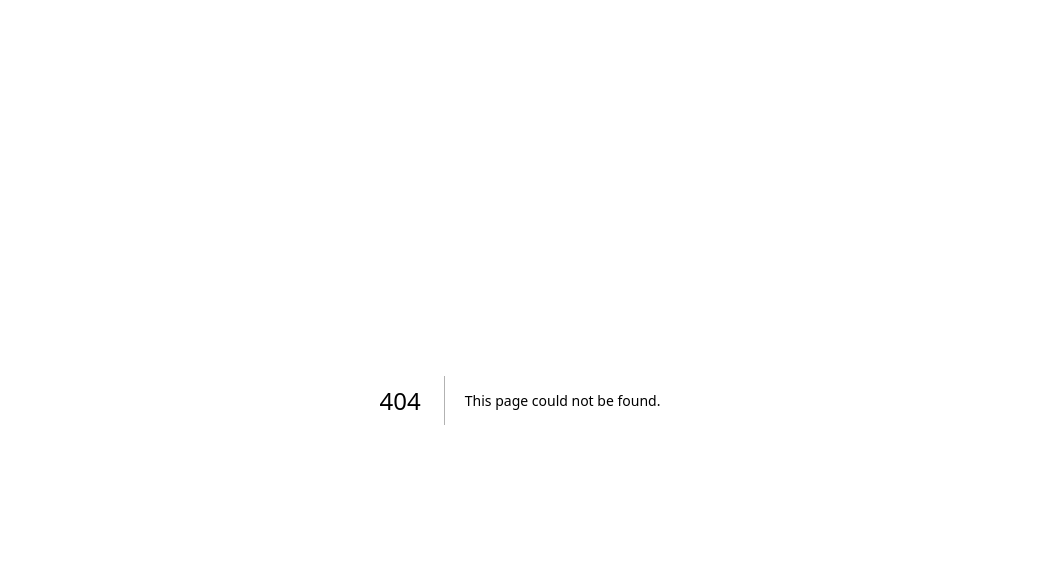
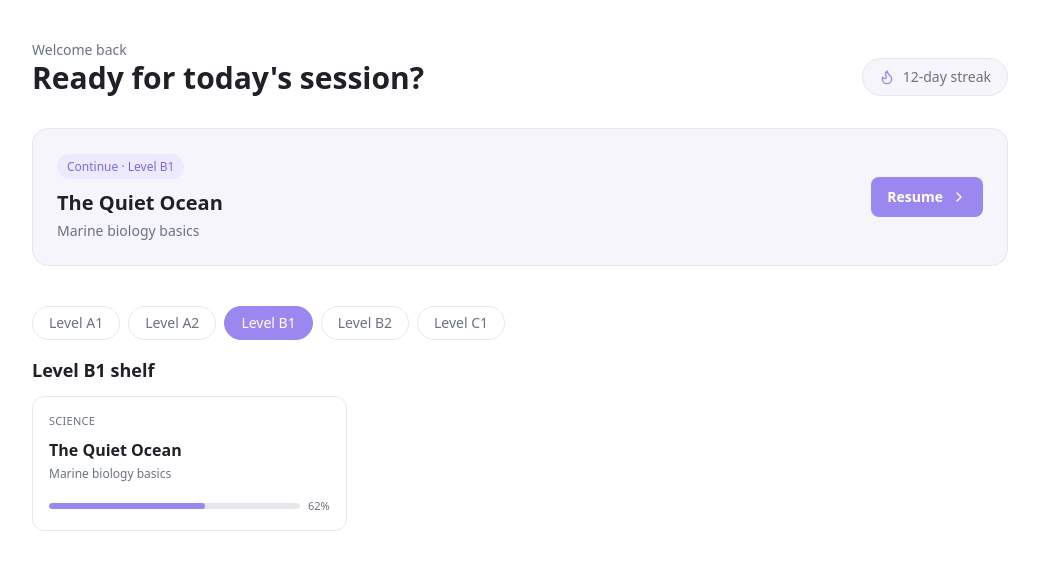
Before and after one commit to maramdjaballah56-create/read-to-speak, a Next.js app: page /dashboard in a window 1280 px wide. Before the commit this address had no page. Shown: the top 570 px of the page, without its empty margins (120-1159 px from the left). Built offline with nearby package versions, Linux system fonts and the light colour scheme.

Commit message:
Create page.tsx

```diff
--- /dev/null
+++ b/app/dashboard/page.tsx
@@ -0,0 +1,112 @@
+"use client";
+
+import { useMemo, useState } from "react";
+import { Flame, BookOpen, ChevronRight, Trophy } from "lucide-react";
+
+type Level = "A1" | "A2" | "B1" | "B2" | "C1";
+
+interface Unit {
+  id: string;
+  title: string;
+  theme: string;
+  level: Level;
+  category: string;
+  progress: number;
+  minutes: number;
+}
+
+const LEVELS: Level[] = ["A1", "A2", "B1", "B2", "C1"];
+
+const MOCK_UNITS: Unit[] = [
+  { id: "u1", title: "The Quiet Ocean", theme: "Marine biology basics", level: "B1", category: "Science", progress: 62, minutes: 14 },
+  { id: "u2", title: "Ordering at a Café", theme: "Everyday conversation", level: "A2", category: "Everyday", progress: 100, minutes: 9 },
+  { id: "u3", title: "The Fox Who Learned Patience", theme: "Children's story", level: "A1", category: "Story", progress: 20, minutes: 7 },
+  { id: "u4", title: "Why Cities Flood", theme: "Climate & infrastructure", level: "B2", category: "Podcast", progress: 0, minutes: 18 },
+  { id: "u5", title: "Negotiating a Raise", theme: "Workplace English", level: "C1", category: "Everyday", progress: 0, minutes: 16 },
+];
+
+export default function Dashboard() {
+  const [activeLevel, setActiveLevel] = useState<Level>("B1");
+  const streakDays = 12;
+
+  const unitsForLevel = useMemo(
+    () => MOCK_UNITS.filter((u) => u.level === activeLevel),
+    [activeLevel]
+  );
+
+  const continueUnit = useMemo(
+    () => MOCK_UNITS.find((u) => u.progress > 0 && u.progress < 100) ?? MOCK_UNITS[0],
+    []
+  );
+
+  return (
+    <div className="min-h-screen bg-surface text-ink">
+      <div className="mx-auto max-w-5xl px-6 py-10">
+        <div className="flex flex-col gap-4 sm:flex-row sm:items-end sm:justify-between mb-8">
+          <div>
+            <p className="text-sm text-muted">Welcome back</p>
+            <h1 className="text-2xl font-semibold sm:text-3xl">Ready for today's session?</h1>
+          </div>
+          <div className="flex items-center gap-2 rounded-full border border-line bg-panel px-4 py-2 text-sm text-muted">
+            <Flame className="h-4 w-4 text-purple" />
+            {streakDays}-day streak
+          </div>
+        </div>
+
+        <div className="rounded-2xl border border-line bg-panel p-6 mb-10">
+          <div className="flex flex-col justify-between gap-6 sm:flex-row sm:items-center">
+            <div>
+              <span className="rounded-full bg-purple-light px-2.5 py-1 text-xs font-medium text-purple-dark">
+                Continue · Level {continueUnit.level}
+              </span>
+              <h2 className="mt-3 text-xl font-semibold">{continueUnit.title}</h2>
+              <p className="mt-1 text-sm text-muted">{continueUnit.theme}</p>
+            </div>
+            <button className="flex items-center gap-2 rounded-lg bg-purple px-4 py-2.5 text-sm font-semibold text-white">
+              Resume <ChevronRight className="h-4 w-4" />
+            </button>
+          </div>
+        </div>
+
+        <div className="flex gap-2 mb-4 flex-wrap">
+          {LEVELS.map((lvl) => (
+            <button
+              key={lvl}
+              onClick={() => setActiveLevel(lvl)}
+              className={`rounded-full px-4 py-1.5 text-sm border ${
+                activeLevel === lvl
+                  ? "bg-purple text-white border-purple"
+                  : "border-line text-muted"
+              }`}
+            >
+              Level {lvl}
+            </button>
+          ))}
+        </div>
+
+        <h3 className="text-lg font-semibold mb-3">Level {activeLevel} shelf</h3>
+        <div className="grid grid-cols-1 gap-4 sm:grid-cols-2 xl:grid-cols-3">
+          {unitsForLevel.map((unit) => (
+            <button
+              key={unit.id}
+              className="rounded-xl border border-line bg-white p-4 text-left hover:bg-panel transition-colors"
+            >
+              <div className="flex items-center justify-between">
+                <span className="text-[11px] uppercase tracking-wide text-muted">{unit.category}</span>
+                {unit.progress === 100 && <Trophy className="h-4 w-4 text-purple" />}
+              </div>
+              <h4 className="mt-2 font-semibold">{unit.title}</h4>
+              <p className="mt-1 text-xs text-muted">{unit.theme}</p>
+              <div className="mt-4 flex items-center gap-2">
+                <div className="h-1.5 flex-1 overflow-hidden rounded-full bg-line">
+                  <div className="h-full rounded-full bg-purple" style={{ width: `${unit.progress}%` }} />
+                </div>
+                <span className="text-[11px] text-muted">{unit.progress}%</span>
+              </div>
+            </button>
+          ))}
+        </div>
+      </div>
+    </div>
+  );
+}
```
